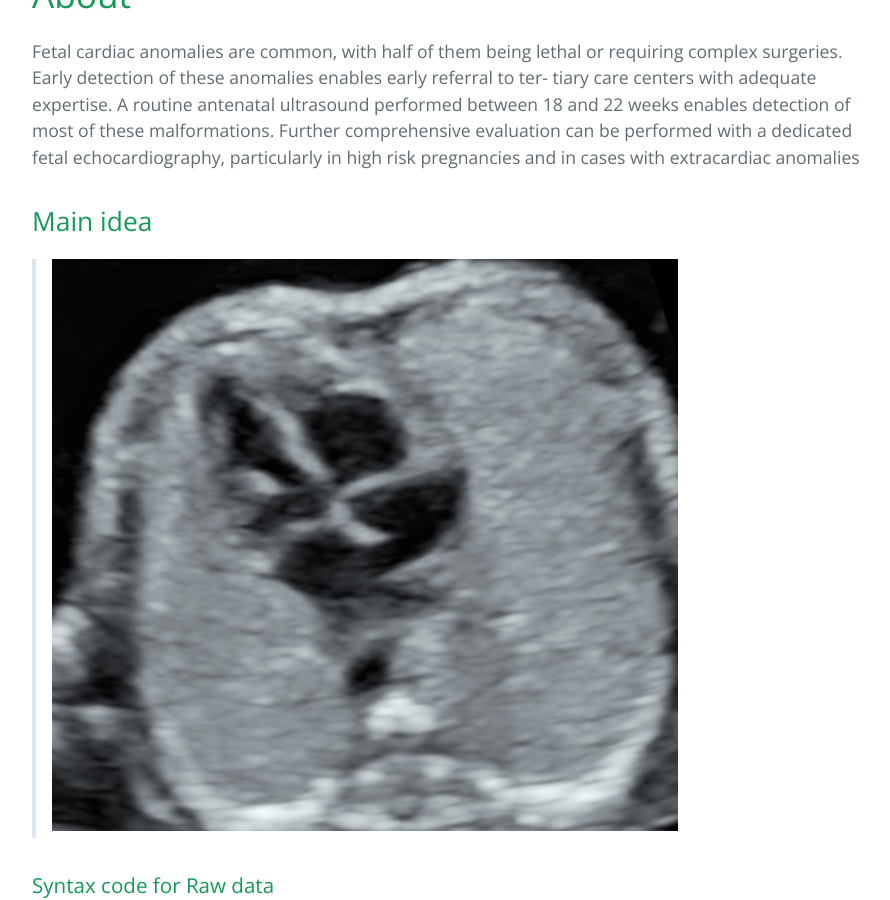
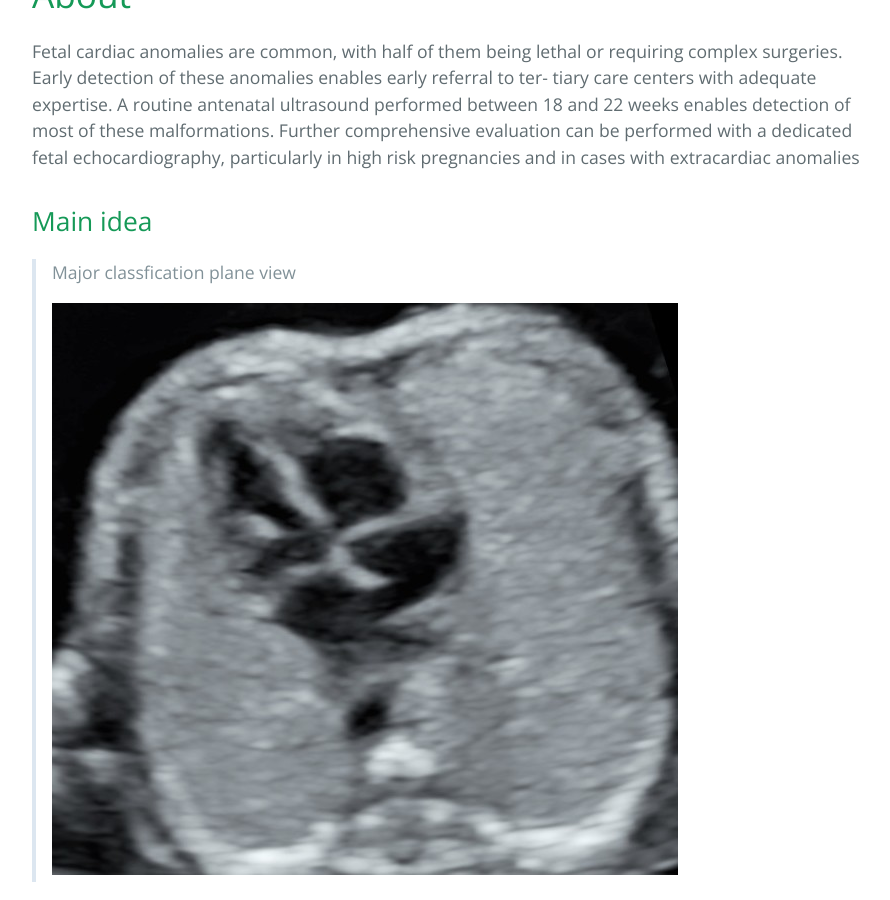
Before and after one commit to fetalheart/fetalheart.github.io, a Jekyll site: the page index.html, which Jekyll copies as it is, in a window 1280 px wide and 900 px high, scrolled down 509 px. Shown: the whole window, without its empty margins (192-1082 px from the left). Built offline with Jekyll 4.4.1, drawn with Linux system fonts in a browser that asks for light colours.

Commit message:
added the features

```diff
--- a/index.html
+++ b/index.html
@@ -49,7 +49,7 @@
 <h2 id="header-2">Main idea</h2>
 
 <blockquote>
-  <p></p>
+  <p>Major classfication plane view</p>
   <p><img src="/images/2.jpg" ></p>
 
   <p></p>
```
Also changed, not shown: images/3vv.jpg (added), images/4C.jpg (added), images/lvot.jpg (added), images/rvot.jpg (added).
